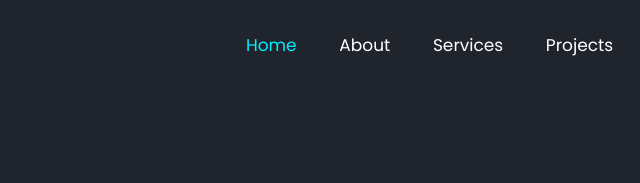
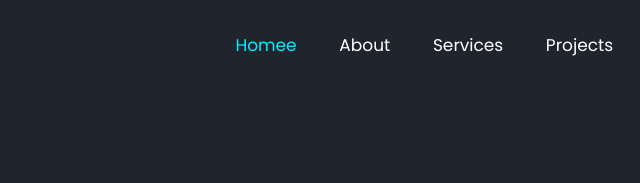
Before and after one commit to SathishDeveloperr/PortfolioUpdated, a plain HTML site: page index.html in a window 1280 px wide. Shown: the top 183 px of the page, 440-1080 px from the left. Drawn offline with nearby package versions, Linux system fonts and the light colour scheme.

Commit message:
Update index.html

```diff
--- a/index.html
+++ b/index.html
@@ -18,7 +18,7 @@
 
         <i class="bx bx-menu" id="menu-icon"></i>
         <nav class="navbar">
-            <a href="#home" class="active">Home</a>
+            <a href="#home" class="active">Homee</a>
             <a href="#about">About</a>
             <a href="#services">Services</a>
             <a href="#portfolio">Projects</a>
```
